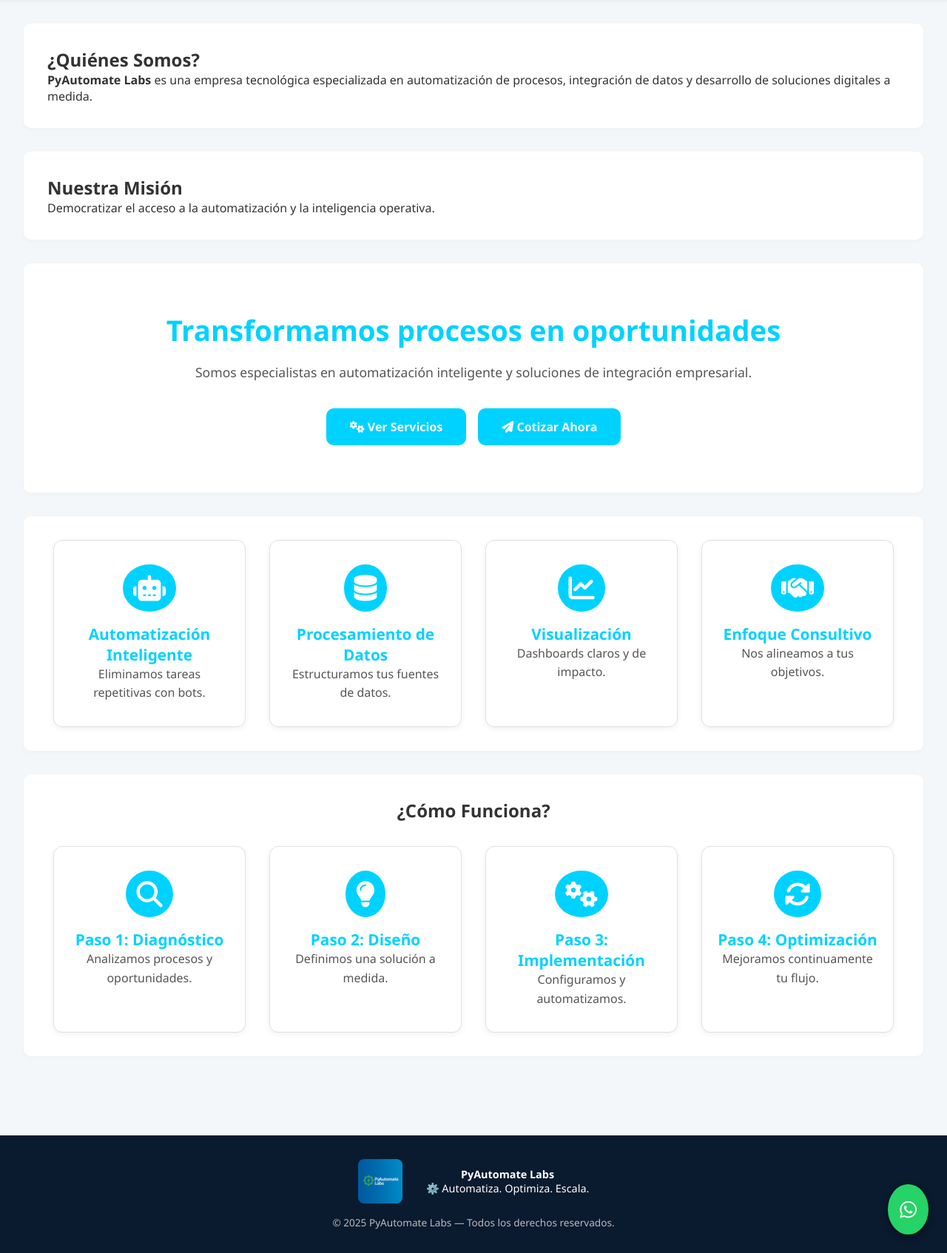
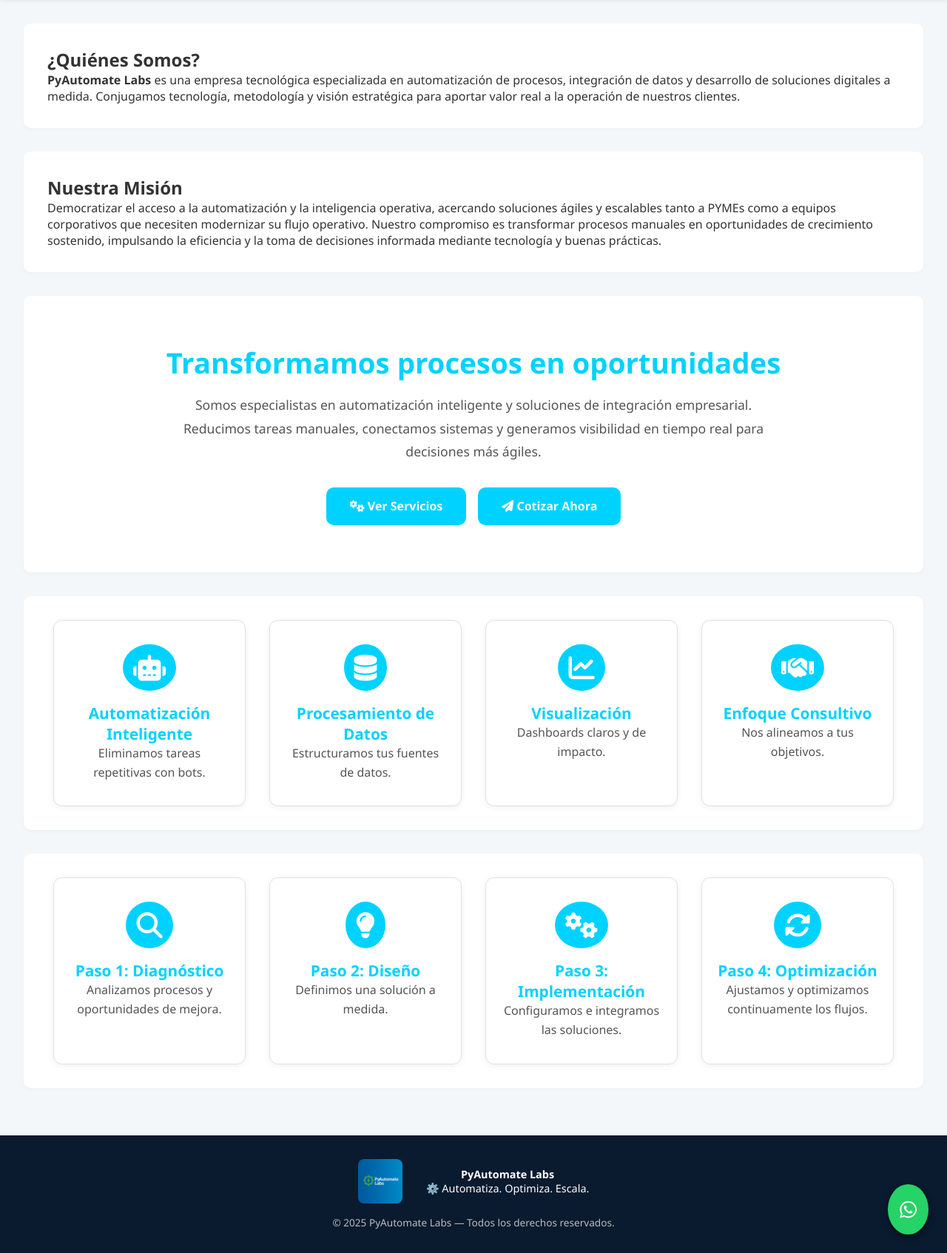
Before and after one commit to PyLabotory/Pyautomatelabs_web, a Flask app: page / in a window 1280 px wide. Shown: the part 197-1891 px from the top of the page at 74% size. Run offline with Flask 3, Linux system fonts and the light colour scheme.

Commit message:
Update index.html

```diff
--- a/templates/index.html
+++ b/templates/index.html
@@ -30,19 +30,21 @@
   </nav>
 
   <main>
+
     <section class="empresa">
       <h2>¿Quiénes Somos?</h2>
-      <p><strong>PyAutomate Labs</strong> es una empresa tecnológica especializada en automatización de procesos, integración de datos y desarrollo de soluciones digitales a medida. </p>
+      <p><strong>PyAutomate Labs</strong> es una empresa tecnológica especializada en automatización de procesos, integración de datos y desarrollo de soluciones digitales a medida. Conjugamos tecnología, metodología y visión estratégica para aportar valor real a la operación de nuestros clientes.</p>
     </section>
 
     <section class="mision">
       <h2>Nuestra Misión</h2>
-      <p>Democratizar el acceso a la automatización y la inteligencia operativa.</p>
+      <p>Democratizar el acceso a la automatización y la inteligencia operativa, acercando soluciones ágiles y escalables tanto a PYMEs como a equipos corporativos que necesiten modernizar su flujo operativo. Nuestro compromiso es transformar procesos manuales en oportunidades de crecimiento sostenido, impulsando la eficiencia y la toma de decisiones informada mediante tecnología y buenas prácticas.</p>
     </section>
 
     <section class="hero">
       <h2>Transformamos procesos en oportunidades</h2>
-      <p>Somos especialistas en automatización inteligente y soluciones de integración empresarial.</p>
+      <p>Somos especialistas en automatización inteligente y soluciones de integración empresarial. Reducimos tareas manuales,
+        conectamos sistemas y generamos visibilidad en tiempo real para decisiones más ágiles.</p>
       <div class="buttons">
         <a href="/servicios"><i class="fas fa-cogs"></i> Ver Servicios</a>
         <a href="/contacto"><i class="fas fa-paper-plane"></i> Cotizar Ahora</a>
@@ -57,31 +59,12 @@
       <div class="card"><i class="fas fa-handshake"></i><h3>Enfoque Consultivo</h3><p>Nos alineamos a tus objetivos.</p></div>
     </section>
 
-    <!-- COMO FUNCIONA (convertido a tarjetas) -->
-    <section class="features como-funciona">
-      <h2>¿Cómo Funciona?</h2>
-      <div class="pasos">
-        <div class="paso">
-          <i class="fas fa-search"></i>
-          <h3>Paso 1: Diagnóstico</h3>
-          <p>Analizamos procesos y oportunidades.</p>
-        </div>
-        <div class="paso">
-          <i class="fas fa-lightbulb"></i>
-          <h3>Paso 2: Diseño</h3>
-          <p>Definimos una solución a medida.</p>
-        </div>
-        <div class="paso">
-          <i class="fas fa-cogs"></i>
-          <h3>Paso 3: Implementación</h3>
-          <p>Configuramos y automatizamos.</p>
-        </div>
-        <div class="paso">
-          <i class="fas fa-sync-alt"></i>
-          <h3>Paso 4: Optimización</h3>
-          <p>Mejoramos continuamente tu flujo.</p>
-        </div>
-      </div>
+    <!-- COMO FUNCIONA (tarjetas iguales) -->
+    <section class="features">
+      <div class="card"><i class="fas fa-search"></i><h3>Paso 1: Diagnóstico</h3><p>Analizamos procesos y oportunidades de mejora.</p></div>
+      <div class="card"><i class="fas fa-lightbulb"></i><h3>Paso 2: Diseño</h3><p>Definimos una solución a medida.</p></div>
+      <div class="card"><i class="fas fa-cogs"></i><h3>Paso 3: Implementación</h3><p>Configuramos e integramos las soluciones.</p></div>
+      <div class="card"><i class="fas fa-sync-alt"></i><h3>Paso 4: Optimización</h3><p>Ajustamos y optimizamos continuamente los flujos.</p></div>
     </section>
 
   </main>
```
